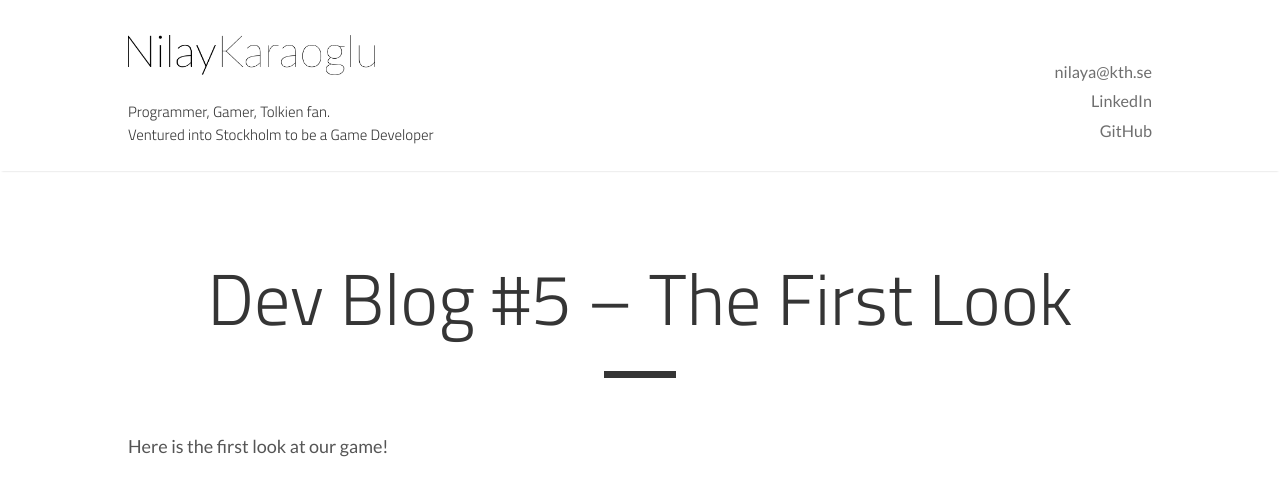
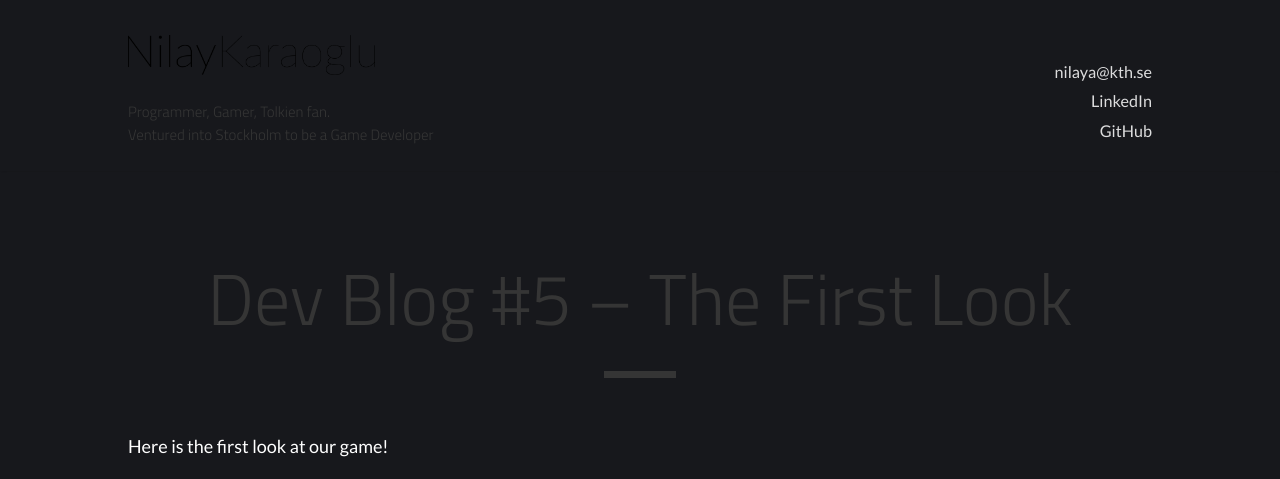
Before and after one commit to eowyn36/eowyn36.github.io, a Jekyll site: the page built from _posts/2016-11-23-the-first-look.md, in a window 1280 px wide. Shown: the top 479 px of the page. Built offline with Jekyll 4.4.1, drawn with Linux system fonts in a browser that asks for light colours; grey boxes are pictures that could not be loaded.

Commit message:
Color scheme update

```diff
--- a/_sass/_base.scss
+++ b/_sass/_base.scss
@@ -8,6 +8,7 @@
 html,
 body {
   color: $default-color;
+  background-color: $dark-grey;
   margin: 0;
   padding: 0;
 }
--- a/_sass/_catalogue.scss
+++ b/_sass/_catalogue.scss
@@ -30,7 +30,7 @@
 
 
   &-time {
-    color: $default-tint;
+    color: $grey-1;
     letter-spacing: .5px;
   }
 
--- a/_sass/_variables.scss
+++ b/_sass/_variables.scss
@@ -1,9 +1,10 @@
-$default-color: #555;
+$default-color: #fff;
 $default-shade: #353535;
 $default-tint: #aaa;
-$grey-1: #979797;
+$grey-1: #C8C5BF;
 $grey-2: #e5e5e5;
 $grey-3: #f9f9f9;
+$dark-grey: #17181c;
 $white: #fff;
 $blue: #4a9ae1;
 $shadow-color: rgba(0, 0, 0, .2);
```
